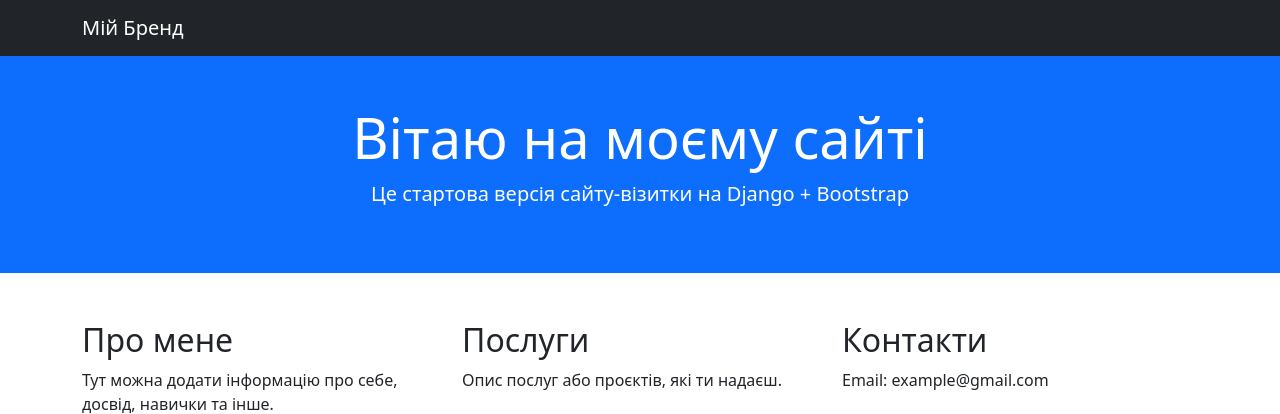
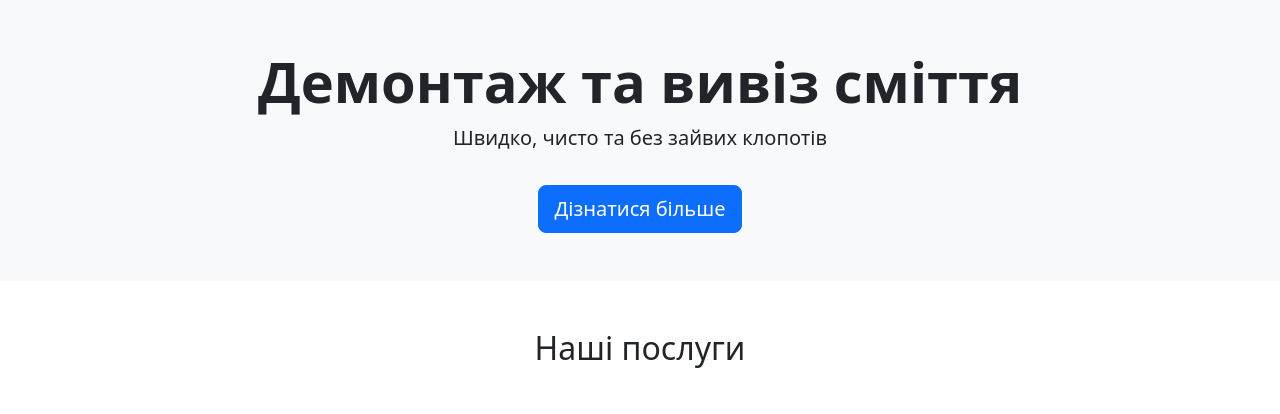
Before and after one commit to Semenb2/dismantling-site, a Django app: template main/templates/main/home.html in a window 1280 px wide. Shown: the top 414 px of the page. Run offline with Django 5.2, Linux system fonts and the light colour scheme; the template is opened without the code that fills it, so the values that code supplies are empty.

Commit message:
Version 3.0

```diff
--- a/main/templates/main/home.html
+++ b/main/templates/main/home.html
@@ -1,51 +1,115 @@
+{% load static %}
+
 <!DOCTYPE html>
 <html lang="uk">
 <head>
     <meta charset="UTF-8">
     <meta name="viewport" content="width=device-width, initial-scale=1.0">
-    <title>Мій сайт-візитка</title>
-    <!-- Bootstrap CSS -->
+    <title>Демонтаж та вивіз сміття</title>
     <link href="https://cdn.jsdelivr.net/npm/bootstrap@5.3.0/dist/css/bootstrap.min.css" rel="stylesheet">
 </head>
 <body>
 
-<nav class="navbar navbar-expand-lg navbar-dark bg-dark">
+<!-- Hero -->
+<section class="hero text-center py-5 bg-light">
   <div class="container">
-        <a class="navbar-brand" href="#">Мій Бренд</a>
+    <h1 class="display-4 fw-bold">Демонтаж та вивіз сміття</h1>
+    <p class="lead">Швидко, чисто та без зайвих клопотів</p>
+    <a href="#services" class="btn btn-primary btn-lg mt-3">Дізнатися більше</a>
   </div>
-</nav>
+</section>
 
-<header class="bg-primary text-white text-center py-5">
+<!-- Services -->
+<section id="services" class="py-5">
   <div class="container">
-        <h1 class="display-4">Вітаю на моєму сайті</h1>
-        <p class="lead">Це стартова версія сайту-візитки на Django + Bootstrap</p>
+    <h2 class="text-center mb-5">Наші послуги</h2>
+    <div class="row g-4">
+      <div class="col-md-4">
+        <div class="card h-100 shadow-sm">
+          <img src="{% static 'img/demo1.jpg' %}" class="card-img-top" alt="Демонтаж стін">
+          <div class="card-body">
+            <h5 class="card-title">Демонтаж стін</h5>
+            <p class="card-text">Якісний демонтаж будь-якої складності.</p>
+            <p class="fw-bold">від 1500 ₴</p>
+            <a href="#contact" class="btn btn-outline-primary">Замовити</a>
           </div>
-</header>
-
-<main class="container my-5">
-    <div class="row">
-        <div class="col-md-4">
-            <h2>Про мене</h2>
-            <p>Тут можна додати інформацію про себе, досвід, навички та інше.</p>
+        </div>
       </div>
       <div class="col-md-4">
-            <h2>Послуги</h2>
-            <p>Опис послуг або проєктів, які ти надаєш.</p>
+        <div class="card h-100 shadow-sm">
+          <img src="{% static 'img/garbage.jpg' %}" class="card-img-top" alt="Вивіз сміття">
+          <div class="card-body">
+            <h5 class="card-title">Вивіз будівельного сміття</h5>
+            <p class="card-text">Швидкий та безпечний вивіз після ремонту.</p>
+            <p class="fw-bold">від 800 ₴</p>
+            <a href="#contact" class="btn btn-outline-primary">Замовити</a>
+          </div>
+        </div>
       </div>
       <div class="col-md-4">
-            <h2>Контакти</h2>
-            <p>Email: example@gmail.com</p>
+        <div class="card h-100 shadow-sm">
+          <img src="{% static 'img/floor.jpg' %}" class="card-img-top" alt="Демонтаж підлоги">
+          <div class="card-body">
+            <h5 class="card-title">Демонтаж підлоги</h5>
+            <p class="card-text">Демонтуємо плитку, ламінат, стяжку.</p>
+            <p class="fw-bold">від 1200 ₴</p>
+            <a href="#contact" class="btn btn-outline-primary">Замовити</a>
           </div>
         </div>
-</main>
+      </div>
+    </div>
+  </div>
+</section>
 
-<footer class="bg-dark text-white text-center py-3">
+<!-- How we work -->
+<section id="work-flow" class="bg-light py-5">
   <div class="container">
-        &copy; 2025 Мій сайт-візитка
+    <h2 class="text-center mb-4">Як ми працюємо</h2>
+    <div class="row justify-content-center">
+      <div class="col-md-8">
+        <ol class="list-group list-group-numbered">
+          <li class="list-group-item">Ви залишаєте заявку</li>
+          <li class="list-group-item">Оцінюємо обсяг робіт</li>
+          <li class="list-group-item">Підбираємо інструмент та транспорт</li>
+          <li class="list-group-item">Виконуємо демонтаж та вивіз сміття</li>
+          <li class="list-group-item">Передаємо об'єкт чистим</li>
+        </ol>
       </div>
-</footer>
+    </div>
+  </div>
+</section>
 
-<!-- Bootstrap JS -->
+<!-- Gallery -->
+<section id="gallery" class="py-5">
+  <div class="container">
+    <h2 class="text-center mb-4">Наші роботи</h2>
+    <div class="row g-3">
+      <div class="col-6 col-md-3">
+        <img src="{% static 'img/after1.jpg' %}" class="img-fluid rounded" alt="Робота 1">
+      </div>
+      <div class="col-6 col-md-3">
+        <img src="{% static 'img/after2.jpg' %}" class="img-fluid rounded" alt="Робота 2">
+      </div>
+      <div class="col-6 col-md-3">
+        <img src="{% static 'img/after3.jpg' %}" class="img-fluid rounded" alt="Робота 3">
+      </div>
+      <div class="col-6 col-md-3">
+        <img src="{% static 'img/after4.jpg' %}" class="img-fluid rounded" alt="Робота 4">
+      </div>
+    </div>
+  </div>
+</section>
+
+<!-- Contacts -->
+<section id="contact" class="py-5 bg-primary text-white">
+  <div class="container text-center">
+    <h2>Готові почати?</h2>
+    <p class="mb-4">Залиште заявку — ми зв'яжемось протягом 30 хвилин</p>
+    <a href="tel:+380971234567" class="btn btn-light btn-lg me-2">Подзвонити</a>
+    <a href="https://t.me/username" target="_blank" class="btn btn-outline-light btn-lg">Telegram</a>
+  </div>
+</section>
+
 <script src="https://cdn.jsdelivr.net/npm/bootstrap@5.3.0/dist/js/bootstrap.bundle.min.js"></script>
 </body>
 </html>
--- a/main/urls.py
+++ b/main/urls.py
@@ -1,8 +1,6 @@
-from django.contrib import admin
 from django.urls import path
-from . import views  # импортируем свои представления
+from . import views
 
 urlpatterns = [
-    path('admin/', admin.site.urls),
-    path('', views.home, name='home'),  # главная страница
+    path('', views.home, name='home'),
 ]
--- a/pastor_site/settings.py
+++ b/pastor_site/settings.py
@@ -47,7 +47,7 @@ ROOT_URLCONF = 'pastor_site.urls'
 TEMPLATES = [
     {
         'BACKEND': 'django.template.backends.django.DjangoTemplates',
-        'DIRS': [os.path.join(BASE_DIR, 'main', 'templates')],
+        'DIRS': [BASE_DIR / 'main' / 'templates'],
         'APP_DIRS': True,
         'OPTIONS': {
             'context_processors': [
@@ -59,6 +59,7 @@ TEMPLATES = [
         },
     },
 ]
+
 WSGI_APPLICATION = 'pastor_site.wsgi.application'
 
 
--- a/pastor_site/urls.py
+++ b/pastor_site/urls.py
@@ -3,5 +3,5 @@ from django.urls import path, include
 
 urlpatterns = [
     path('admin/', admin.site.urls),
-    path('', include('main.urls')),  # <-- подключили маршруты приложения
+    path('', include('main.urls')),  # ← корень на app main
 ]
```
Lines whose indentation alone changed are shown as unchanged.
